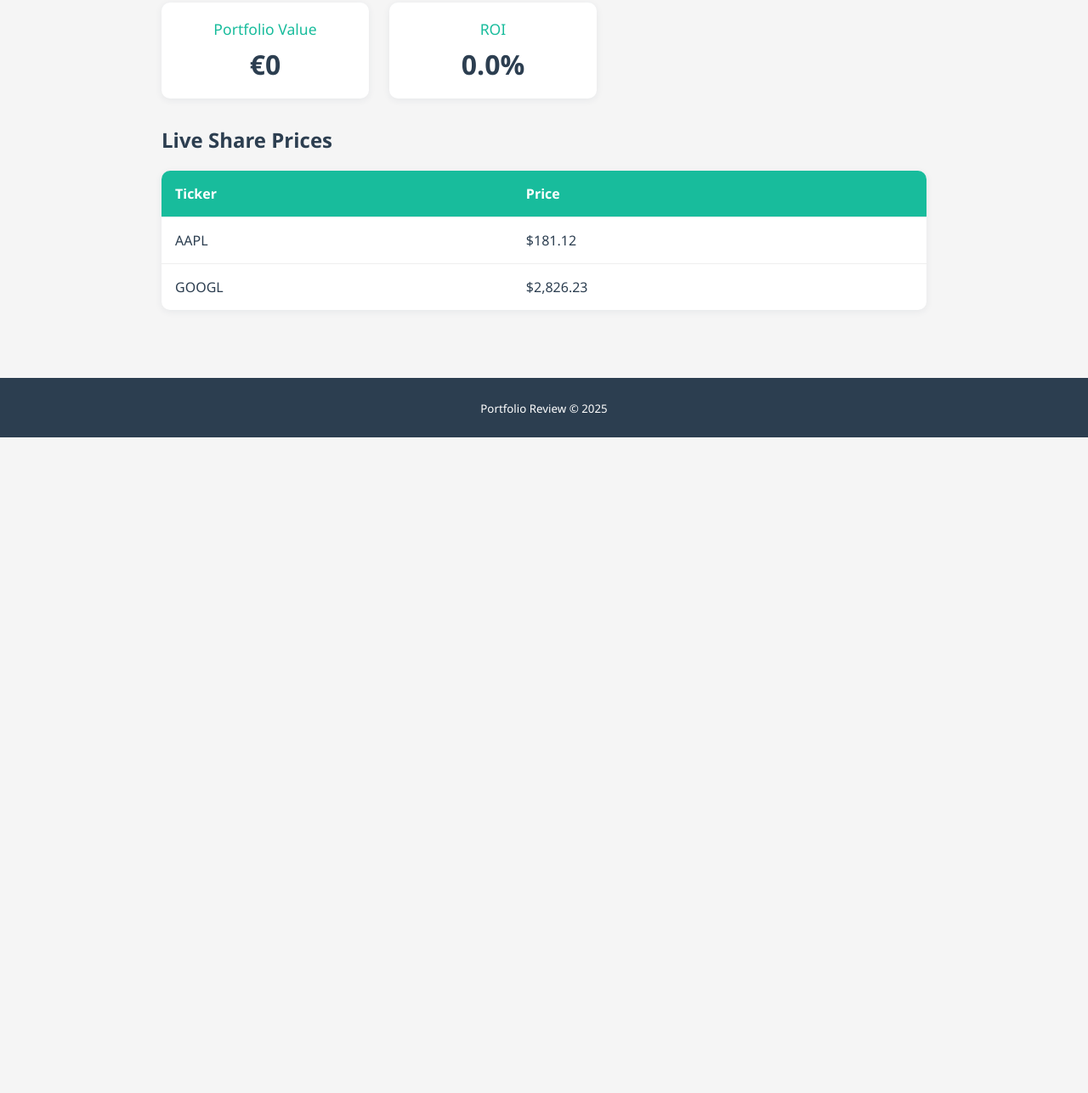
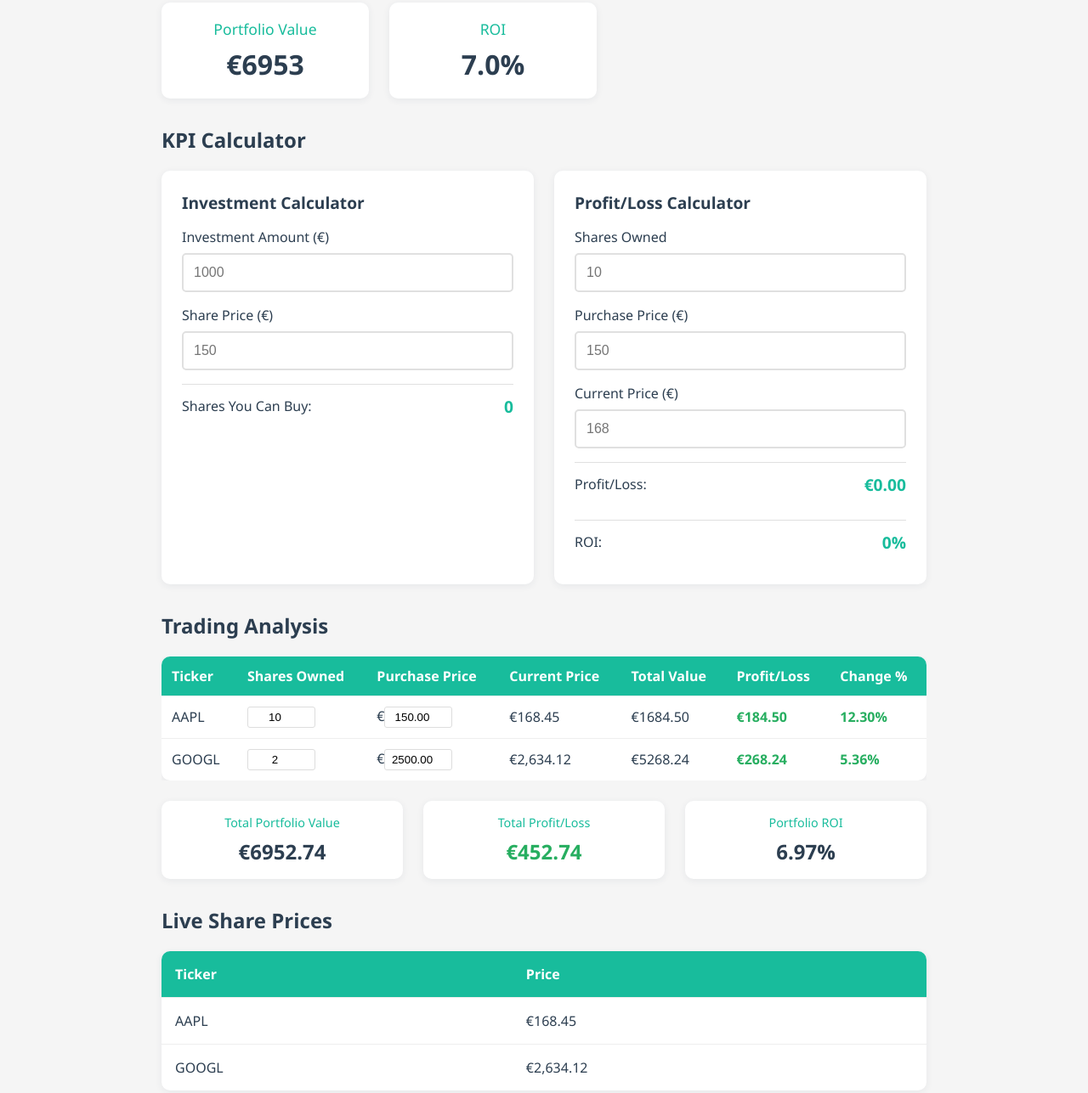
Before and after one commit to aloc23/portfolio_review, a plain HTML site: page index.html in a window 1280 px wide. Shown: the part 290-1577 px from the top of the page at 85% size. Before the commit the page ends 805 px from the top, so only its background shows below. Drawn offline with Linux system fonts and the light colour scheme; files that its build step writes are made by us from their sources; files whose address does not match are found by name.

Commit message:
Add files via upload

```diff
--- a/index.html
+++ b/index.html
@@ -17,11 +17,106 @@
             <div class="kpi-list">
                 <div class="kpi-card">
                     <span class="kpi-title">Portfolio Value</span>
-                    <span class="kpi-value" id="portfolio-value">$123,456</span>
+                    <span class="kpi-value" id="portfolio-value">€123,456</span>
                 </div>
                 <div class="kpi-card">
                     <span class="kpi-title">ROI</span>
                     <span class="kpi-value" id="roi">12.5%</span>
+                </div>
+            </div>
+        </section>
+        <section class="calculator-section">
+            <h2>KPI Calculator</h2>
+            <div class="calculator-grid">
+                <div class="calculator-card">
+                    <h3>Investment Calculator</h3>
+                    <div class="calc-input-group">
+                        <label for="investment-amount">Investment Amount (€)</label>
+                        <input type="number" id="investment-amount" placeholder="1000" step="0.01">
+                    </div>
+                    <div class="calc-input-group">
+                        <label for="share-price">Share Price (€)</label>
+                        <input type="number" id="share-price" placeholder="150" step="0.01">
+                    </div>
+                    <div class="calc-result">
+                        <span class="calc-label">Shares You Can Buy:</span>
+                        <span class="calc-value" id="shares-result">0</span>
+                    </div>
+                </div>
+                <div class="calculator-card">
+                    <h3>Profit/Loss Calculator</h3>
+                    <div class="calc-input-group">
+                        <label for="shares-owned">Shares Owned</label>
+                        <input type="number" id="shares-owned" placeholder="10" step="1">
+                    </div>
+                    <div class="calc-input-group">
+                        <label for="purchase-price">Purchase Price (€)</label>
+                        <input type="number" id="purchase-price" placeholder="150" step="0.01">
+                    </div>
+                    <div class="calc-input-group">
+                        <label for="current-price">Current Price (€)</label>
+                        <input type="number" id="current-price" placeholder="168" step="0.01">
+                    </div>
+                    <div class="calc-result">
+                        <span class="calc-label">Profit/Loss:</span>
+                        <span class="calc-value" id="profit-loss-result">€0.00</span>
+                    </div>
+                    <div class="calc-result">
+                        <span class="calc-label">ROI:</span>
+                        <span class="calc-value" id="roi-result">0%</span>
+                    </div>
+                </div>
+            </div>
+        </section>
+        <section class="trading-section">
+            <h2>Trading Analysis</h2>
+            <div class="trading-table-container">
+                <table class="trading-table">
+                    <thead>
+                        <tr>
+                            <th>Ticker</th>
+                            <th>Shares Owned</th>
+                            <th>Purchase Price</th>
+                            <th>Current Price</th>
+                            <th>Total Value</th>
+                            <th>Profit/Loss</th>
+                            <th>Change %</th>
+                        </tr>
+                    </thead>
+                    <tbody id="trading-table-body">
+                        <tr>
+                            <td>AAPL</td>
+                            <td class="shares-input"><input type="number" value="10" onchange="updateTradingAnalysis()" min="0"></td>
+                            <td class="purchase-input">€<input type="number" value="150.00" onchange="updateTradingAnalysis()" step="0.01" min="0"></td>
+                            <td class="current-price" data-ticker="AAPL">€168.45</td>
+                            <td class="total-value">€1,684.50</td>
+                            <td class="profit-loss positive">€184.50</td>
+                            <td class="change-percent positive">12.30%</td>
+                        </tr>
+                        <tr>
+                            <td>GOOGL</td>
+                            <td class="shares-input"><input type="number" value="2" onchange="updateTradingAnalysis()" min="0"></td>
+                            <td class="purchase-input">€<input type="number" value="2500.00" onchange="updateTradingAnalysis()" step="0.01" min="0"></td>
+                            <td class="current-price" data-ticker="GOOGL">€2,634.12</td>
+                            <td class="total-value">€5,268.24</td>
+                            <td class="profit-loss positive">€268.24</td>
+                            <td class="change-percent positive">5.36%</td>
+                        </tr>
+                    </tbody>
+                </table>
+            </div>
+            <div class="portfolio-summary">
+                <div class="summary-card">
+                    <span class="summary-title">Total Portfolio Value</span>
+                    <span class="summary-value" id="total-portfolio-value">€6,952.74</span>
+                </div>
+                <div class="summary-card">
+                    <span class="summary-title">Total Profit/Loss</span>
+                    <span class="summary-value profit-loss positive" id="total-profit-loss">€452.74</span>
+                </div>
+                <div class="summary-card">
+                    <span class="summary-title">Portfolio ROI</span>
+                    <span class="summary-value" id="portfolio-roi">6.98%</span>
                 </div>
             </div>
         </section>
@@ -37,11 +132,11 @@
                 <tbody id="prices-table-body">
                     <tr>
                         <td>AAPL</td>
-                        <td id="price-AAPL">$181.12</td>
+                        <td id="price-AAPL">€168.45</td>
                     </tr>
                     <tr>
                         <td>GOOGL</td>
-                        <td id="price-GOOGL">$2,826.23</td>
+                        <td id="price-GOOGL">€2,634.12</td>
                     </tr>
                 </tbody>
             </table>
--- /dev/null
+++ b/live_prices.js
@@ -0,0 +1,169 @@
+// Example JS for dynamic price updates.
+// In production, replace with AJAX/WebSocket calls to your backend API.
+
+const tickers = ["AAPL", "GOOGL"];
+function mockFetchPrice(symbol) {
+    // Simulate fetching a live price in Euros
+    if (symbol === "AAPL") {
+        return (Math.random() * (200 - 120) + 120).toFixed(2);
+    } else if (symbol === "GOOGL") {
+        return (Math.random() * (2800 - 2400) + 2400).toFixed(2);
+    }
+    return (Math.random() * (300 - 100) + 100).toFixed(2);
+}
+
+function updatePrices() {
+    tickers.forEach(symbol => {
+        const price = mockFetchPrice(symbol);
+        const priceElement = document.getElementById(`price-${symbol}`);
+        if (priceElement) {
+            const formattedPrice = parseFloat(price) >= 1000 ?
+                `€${parseFloat(price).toLocaleString('de-DE', {minimumFractionDigits: 2, maximumFractionDigits: 2})}` :
+                `€${price}`;
+            priceElement.innerText = formattedPrice;
+        }
+
+        // Update trading analysis current prices
+        const currentPriceElement = document.querySelector(`.current-price[data-ticker="${symbol}"]`);
+        if (currentPriceElement) {
+            const formattedPrice = parseFloat(price) >= 1000 ?
+                `€${parseFloat(price).toLocaleString('de-DE', {minimumFractionDigits: 2, maximumFractionDigits: 2})}` :
+                `€${price}`;
+            currentPriceElement.innerText = formattedPrice;
+        }
+    });
+
+    // Update trading analysis after price changes
+    updateTradingAnalysis();
+}
+
+// Calculator Functions
+function setupCalculators() {
+    // Investment Calculator
+    const investmentAmount = document.getElementById('investment-amount');
+    const sharePrice = document.getElementById('share-price');
+    const sharesResult = document.getElementById('shares-result');
+
+    function updateInvestmentCalc() {
+        const amount = parseFloat(investmentAmount.value) || 0;
+        const price = parseFloat(sharePrice.value) || 1;
+        const shares = Math.floor(amount / price);
+        sharesResult.textContent = shares;
+    }
+
+    if (investmentAmount && sharePrice) {
+        investmentAmount.addEventListener('input', updateInvestmentCalc);
+        sharePrice.addEventListener('input', updateInvestmentCalc);
+    }
+
+    // Profit/Loss Calculator
+    const sharesOwned = document.getElementById('shares-owned');
+    const purchasePrice = document.getElementById('purchase-price');
+    const currentPrice = document.getElementById('current-price');
+    const profitLossResult = document.getElementById('profit-loss-result');
+    const roiResult = document.getElementById('roi-result');
+
+    function updateProfitLossCalc() {
+        const shares = parseFloat(sharesOwned.value) || 0;
+        const buyPrice = parseFloat(purchasePrice.value) || 0;
+        const sellPrice = parseFloat(currentPrice.value) || 0;
+
+        const totalCost = shares * buyPrice;
+        const totalValue = shares * sellPrice;
+        const profitLoss = totalValue - totalCost;
+        const roi = totalCost > 0 ? ((profitLoss / totalCost) * 100) : 0;
+
+        if (profitLossResult) {
+            profitLossResult.textContent = `€${profitLoss.toFixed(2)}`;
+            profitLossResult.className = `calc-value ${profitLoss >= 0 ? 'positive' : 'negative'}`;
+        }
+
+        if (roiResult) {
+            roiResult.textContent = `${roi.toFixed(2)}%`;
+            roiResult.className = `calc-value ${roi >= 0 ? 'positive' : 'negative'}`;
+        }
+    }
+
+    if (sharesOwned && purchasePrice && currentPrice) {
+        sharesOwned.addEventListener('input', updateProfitLossCalc);
+        purchasePrice.addEventListener('input', updateProfitLossCalc);
+        currentPrice.addEventListener('input', updateProfitLossCalc);
+    }
+}
+
+// Trading Analysis Functions
+function updateTradingAnalysis() {
+    const rows = document.querySelectorAll('#trading-table-body tr');
+    let totalPortfolioValue = 0;
+    let totalCost = 0;
+
+    rows.forEach(row => {
+        const ticker = row.cells[0].textContent;
+        const sharesInput = row.querySelector('.shares-input input');
+        const purchaseInput = row.querySelector('.purchase-input input');
+        const currentPriceCell = row.querySelector('.current-price');
+        const totalValueCell = row.querySelector('.total-value');
+        const profitLossCell = row.querySelector('.profit-loss');
+        const changePercentCell = row.querySelector('.change-percent');
+
+        const shares = parseFloat(sharesInput.value) || 0;
+        const purchasePrice = parseFloat(purchaseInput.value) || 0;
+        const currentPriceText = currentPriceCell.textContent.replace('€', '').replace(',', '');
+        const currentPrice = parseFloat(currentPriceText) || 0;
+
+        const totalValue = shares * currentPrice;
+        const cost = shares * purchasePrice;
+        const profitLoss = totalValue - cost;
+        const changePercent = cost > 0 ? ((profitLoss / cost) * 100) : 0;
+
+        totalValueCell.textContent = `€${totalValue.toFixed(2)}`;
+        profitLossCell.textContent = `€${profitLoss.toFixed(2)}`;
+        profitLossCell.className = `profit-loss ${profitLoss >= 0 ? 'positive' : 'negative'}`;
+        changePercentCell.textContent = `${changePercent.toFixed(2)}%`;
+        changePercentCell.className = `change-percent ${changePercent >= 0 ? 'positive' : 'negative'}`;
+
+        totalPortfolioValue += totalValue;
+        totalCost += cost;
+    });
+
+    const totalProfitLoss = totalPortfolioValue - totalCost;
+    const portfolioROI = totalCost > 0 ? ((totalProfitLoss / totalCost) * 100) : 0;
+
+    // Update portfolio summary
+    const totalPortfolioElement = document.getElementById('total-portfolio-value');
+    const totalProfitLossElement = document.getElementById('total-profit-loss');
+    const portfolioROIElement = document.getElementById('portfolio-roi');
+    const mainPortfolioValue = document.getElementById('portfolio-value');
+    const mainROI = document.getElementById('roi');
+
+    if (totalPortfolioElement) {
+        totalPortfolioElement.textContent = `€${totalPortfolioValue.toFixed(2)}`;
+    }
+
+    if (totalProfitLossElement) {
+        totalProfitLossElement.textContent = `€${totalProfitLoss.toFixed(2)}`;
+        totalProfitLossElement.className = `summary-value profit-loss ${totalProfitLoss >= 0 ? 'positive' : 'negative'}`;
+    }
+
+    if (portfolioROIElement) {
+        portfolioROIElement.textContent = `${portfolioROI.toFixed(2)}%`;
+    }
+
+    // Update main KPI section
+    if (mainPortfolioValue) {
+        mainPortfolioValue.textContent = `€${totalPortfolioValue.toFixed(0)}`;
+    }
+
+    if (mainROI) {
+        mainROI.textContent = `${portfolioROI.toFixed(1)}%`;
+    }
+}
+
+// Initialize everything when page loads
+document.addEventListener('DOMContentLoaded', function() {
+    setupCalculators();
+    updateTradingAnalysis();
+
+    // Poll every 10 seconds (demo)
+    setInterval(updatePrices, 10000);
+});
--- /dev/null
+++ b/styles.css
@@ -0,0 +1,302 @@
+:root {
+    --primary: #2c3e50;
+    --secondary: #18bc9c;
+    --background: #f5f5f5;
+    --card-bg: #fff;
+    --accent: #e74c3c;
+    --border-radius: 10px;
+    --shadow: 0 2px 8px rgba(44, 62, 80, 0.07);
+    --font-family: 'Segoe UI', 'Roboto', 'Arial', sans-serif;
+}
+
+html, body {
+    margin: 0;
+    padding: 0;
+    background: var(--background);
+    font-family: var(--font-family);
+    color: var(--primary);
+}
+
+header {
+    background: var(--primary);
+    color: #fff;
+    padding: 2rem 1rem 1rem 1rem;
+    text-align: center;
+}
+
+.subtitle {
+    color: var(--secondary);
+    font-style: italic;
+    margin-top: 0.5rem;
+}
+
+main {
+    max-width: 900px;
+    margin: 2rem auto;
+    padding: 1rem;
+}
+
+.kpi-section, .prices-section, .calculator-section, .trading-section {
+    margin-bottom: 2rem;
+}
+
+.kpi-list {
+    display: flex;
+    gap: 1.5rem;
+    flex-wrap: wrap;
+    margin-top: 1rem;
+}
+
+.kpi-card {
+    background: var(--card-bg);
+    border-radius: var(--border-radius);
+    padding: 1.2rem 2rem;
+    box-shadow: var(--shadow);
+    min-width: 180px;
+    display: flex;
+    flex-direction: column;
+    align-items: center;
+}
+
+.kpi-title {
+    font-size: 1.1rem;
+    color: var(--secondary);
+    margin-bottom: 0.5rem;
+}
+
+.kpi-value {
+    font-size: 2rem;
+    font-weight: bold;
+}
+
+.prices-table {
+    width: 100%;
+    border-collapse: collapse;
+    background: var(--card-bg);
+    border-radius: var(--border-radius);
+    box-shadow: var(--shadow);
+    overflow: hidden;
+}
+
+.prices-table th, .prices-table td {
+    padding: 1rem;
+    text-align: left;
+    border-bottom: 1px solid #eee;
+}
+
+.prices-table th {
+    background: var(--secondary);
+    color: #fff;
+}
+
+.prices-table tr:last-child td {
+    border-bottom: none;
+}
+
+footer {
+    text-align: center;
+    padding: 1.5rem 0;
+    background: var(--primary);
+    color: #fff;
+    margin-top: 2rem;
+}
+
+/* Calculator Styles */
+.calculator-grid {
+    display: grid;
+    grid-template-columns: repeat(auto-fit, minmax(300px, 1fr));
+    gap: 1.5rem;
+    margin-top: 1rem;
+}
+
+.calculator-card {
+    background: var(--card-bg);
+    border-radius: var(--border-radius);
+    padding: 1.5rem;
+    box-shadow: var(--shadow);
+}
+
+.calculator-card h3 {
+    margin: 0 0 1rem 0;
+    color: var(--primary);
+    font-size: 1.2rem;
+}
+
+.calc-input-group {
+    margin-bottom: 1rem;
+}
+
+.calc-input-group label {
+    display: block;
+    margin-bottom: 0.5rem;
+    color: var(--primary);
+    font-weight: 500;
+}
+
+.calc-input-group input {
+    width: 100%;
+    padding: 0.75rem;
+    border: 2px solid #e0e0e0;
+    border-radius: 5px;
+    font-size: 1rem;
+    transition: border-color 0.3s;
+    box-sizing: border-box;
+}
+
+.calc-input-group input:focus {
+    outline: none;
+    border-color: var(--secondary);
+}
+
+.calc-result {
+    display: flex;
+    justify-content: space-between;
+    align-items: center;
+    padding: 0.75rem 0;
+    border-top: 1px solid #e0e0e0;
+    margin-top: 1rem;
+}
+
+.calc-label {
+    font-weight: 500;
+    color: var(--primary);
+}
+
+.calc-value {
+    font-size: 1.2rem;
+    font-weight: bold;
+    color: var(--secondary);
+}
+
+.calc-value.positive {
+    color: #27ae60;
+}
+
+.calc-value.negative {
+    color: var(--accent);
+}
+
+/* Trading Analysis Styles */
+.trading-table-container {
+    overflow-x: auto;
+    margin-bottom: 1.5rem;
+}
+
+.trading-table {
+    width: 100%;
+    border-collapse: collapse;
+    background: var(--card-bg);
+    border-radius: var(--border-radius);
+    box-shadow: var(--shadow);
+    overflow: hidden;
+    min-width: 800px;
+}
+
+.trading-table th, .trading-table td {
+    padding: 0.75rem;
+    text-align: left;
+    border-bottom: 1px solid #eee;
+}
+
+.trading-table th {
+    background: var(--secondary);
+    color: #fff;
+    font-weight: 600;
+}
+
+.trading-table tr:last-child td {
+    border-bottom: none;
+}
+
+.trading-table input {
+    width: 80px;
+    padding: 0.25rem;
+    border: 1px solid #ddd;
+    border-radius: 3px;
+    text-align: center;
+}
+
+.shares-input input, .purchase-input input {
+    width: 70px;
+}
+
+.profit-loss.positive, .change-percent.positive {
+    color: #27ae60;
+    font-weight: 600;
+}
+
+.profit-loss.negative, .change-percent.negative {
+    color: var(--accent);
+    font-weight: 600;
+}
+
+.portfolio-summary {
+    display: flex;
+    gap: 1.5rem;
+    flex-wrap: wrap;
+}
+
+.summary-card {
+    background: var(--card-bg);
+    border-radius: var(--border-radius);
+    padding: 1rem 1.5rem;
+    box-shadow: var(--shadow);
+    min-width: 180px;
+    display: flex;
+    flex-direction: column;
+    align-items: center;
+    flex: 1;
+}
+
+.summary-title {
+    font-size: 0.9rem;
+    color: var(--secondary);
+    margin-bottom: 0.5rem;
+    text-align: center;
+}
+
+.summary-value {
+    font-size: 1.5rem;
+    font-weight: bold;
+    color: var(--primary);
+}
+
+.summary-value.profit-loss.positive {
+    color: #27ae60;
+}
+
+.summary-value.profit-loss.negative {
+    color: var(--accent);
+}
+
+@media (max-width: 600px) {
+    main {
+        padding: 0.5rem;
+    }
+    .kpi-list {
+        flex-direction: column;
+        gap: 1rem;
+    }
+    .kpi-card {
+        padding: 1rem;
+        min-width: 100%;
+    }
+    .calculator-grid {
+        grid-template-columns: 1fr;
+    }
+    .portfolio-summary {
+        flex-direction: column;
+    }
+    .summary-card {
+        min-width: 100%;
+    }
+    .trading-table-container {
+        font-size: 0.9rem;
+    }
+    .trading-table input {
+        width: 60px;
+    }
+    .shares-input input, .purchase-input input {
+        width: 55px;
+    }
+}
```
